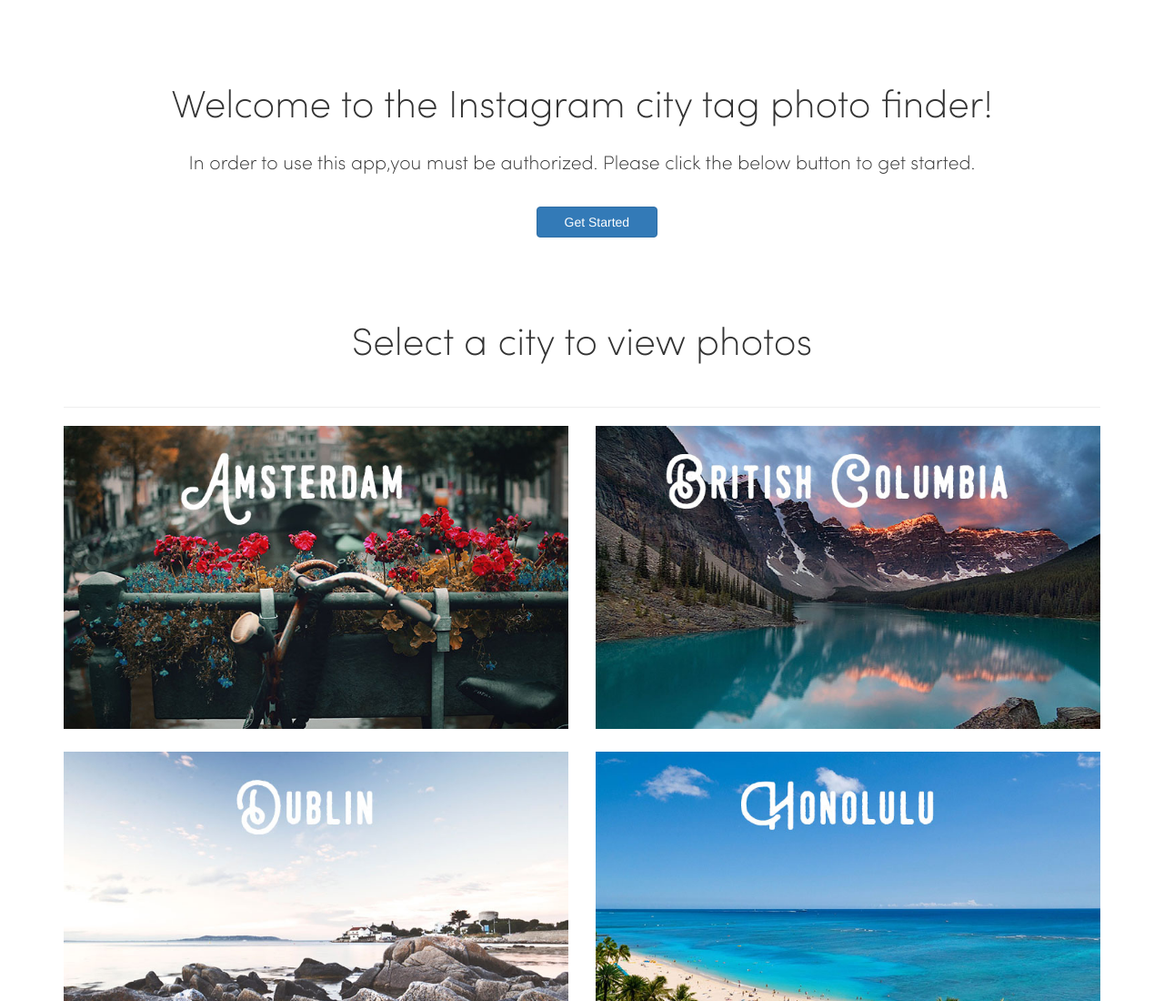
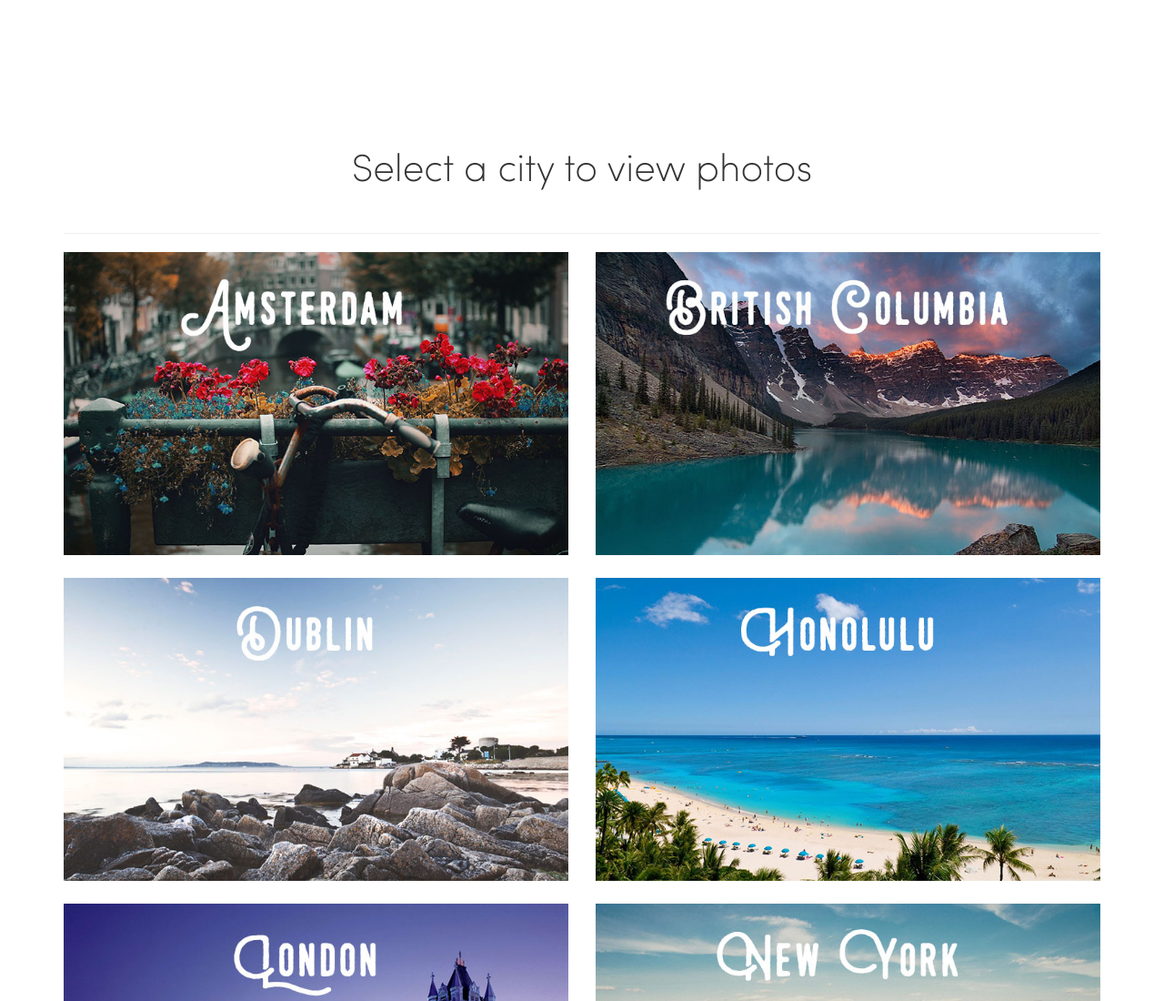
Before and after one commit to catperez81/instagram-api, a plain HTML site: page index.html in a window 1280 px wide. Shown: the top 1100 px of the page at 91% size. Drawn offline with Linux system fonts and the light colour scheme.

Commit message:
remove authenticate section

```diff
--- a/index.html
+++ b/index.html
@@ -27,24 +27,6 @@
 </head>
 
 <body>
-
-    <!-- Instagram Authentication -->
-    <div class="authenticate">
-
-        <!-- Page Heading -->
-        <div class="row">
-            <div class="col-lg-12">
-                <h1 class="intro">Welcome to the Instagram city tag photo finder!
-                </h1>
-                <h1 class="instruction">In order to use this app,you must be authorized. Please click the below button to get started.
-                </h1>
-            </div>
-            <div class="col-md-6 button">
-               <a class="btn btn-primary" href="https://api.instagram.com/oauth/authorize/?client_id=67281374640c43188c28272fcbac36b3&redirect_uri=http://catperez81.github.io/instagram-api&response_type=token" role="button">Get Started</a>
-            </div>
-        </div>
-        <!-- /.row -->
-    </div>
 
     <!-- Page Content -->
     <div class="container">
```
